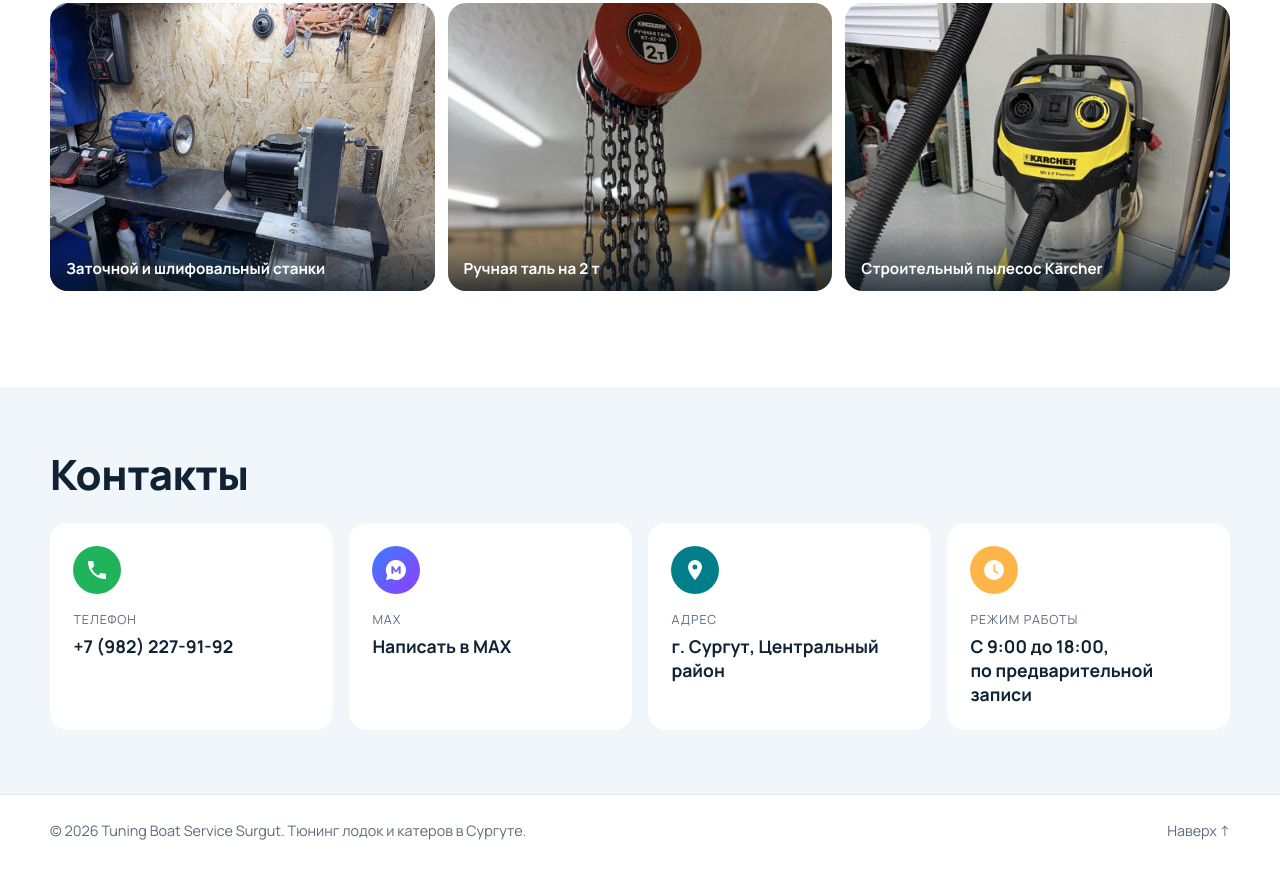
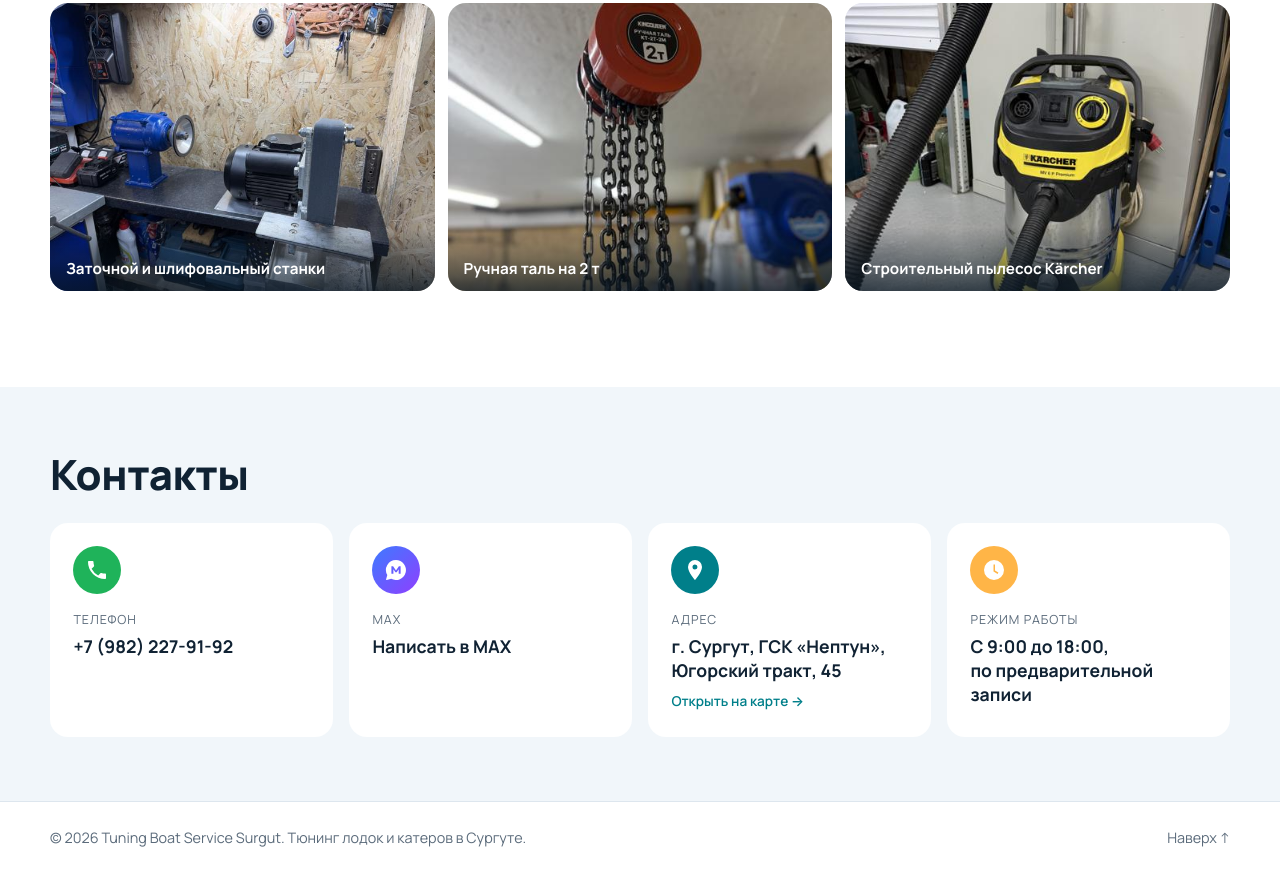
Before and after one commit to the-yaks/boat-tuning, a plain HTML site: page index.html in a window 1280 px wide. Shown: the part 4128-5001 px from the top of the page. Drawn offline with Linux system fonts and the light colour scheme.

Commit message:
Адрес: ГСК «Нептун», Югорский тракт, 45 со ссылкой на Яндекс Карты
Co-Authored-By: Claude Opus 5.5 <noreply@anthropic.com>
Claude-Session: https://claude.ai/code/session_01Gnkcb46VtdBGs2xpKo3arh

```diff
--- a/index.html
+++ b/index.html
@@ -281,6 +281,7 @@ p, li, figcaption { text-wrap: pretty; }
 .ccard__icon--clock { background: var(--sun); }
 .ccard__label { font-size: .78rem; color: var(--muted); text-transform: uppercase; letter-spacing: .08em; }
 .ccard b { font-size: 1.1rem; line-height: 1.35; }
+.ccard__more { margin-top: .2rem; font-size: .85rem; font-weight: 600; color: var(--aqua-dark); }
 @media (max-width: 960px) { .ccards { grid-template-columns: repeat(2, 1fr); } }
 @media (max-width: 480px) {
   .ccards { grid-template-columns: 1fr; gap: .7rem; }
@@ -739,11 +740,12 @@ p, li, figcaption { text-wrap: pretty; }
           <span class="ccard__label">MAX</span>
           <b data-contact-text="max">Написать в&nbsp;MAX</b>
         </a>
-        <div class="ccard">
+        <a class="ccard ccard--link" href="https://yandex.ru/maps/?text=%D0%A1%D1%83%D1%80%D0%B3%D1%83%D1%82%2C%20%D0%AE%D0%B3%D0%BE%D1%80%D1%81%D0%BA%D0%B8%D0%B9%20%D1%82%D1%80%D0%B0%D0%BA%D1%82%2C%2045%2C%20%D0%93%D0%A1%D0%9A%20%D0%9D%D0%B5%D0%BF%D1%82%D1%83%D0%BD" target="_blank" rel="noopener">
           <span class="ccard__icon ccard__icon--pin"><svg viewBox="0 0 24 24" aria-hidden="true"><path d="M12 2a7 7 0 0 0-7 7c0 5.2 7 13 7 13s7-7.8 7-13a7 7 0 0 0-7-7zm0 9.5A2.5 2.5 0 1 1 12 6.5a2.5 2.5 0 0 1 0 5z"/></svg></span>
           <span class="ccard__label">Адрес</span>
-          <b data-contact-text="address">г.&nbsp;Сургут, Центральный район</b>
-        </div>
+          <b data-contact-text="address">г.&nbsp;Сургут, ГСК «Нептун», Югорский тракт,&nbsp;45</b>
+          <span class="ccard__more">Открыть на&nbsp;карте&nbsp;→</span>
+        </a>
         <div class="ccard">
           <span class="ccard__icon ccard__icon--clock"><svg viewBox="0 0 24 24" aria-hidden="true"><path d="M12 2a10 10 0 1 0 0 20 10 10 0 0 0 0-20zm1 10.6 3.4 2-.8 1.4-4.1-2.5V6.5H13z"/></svg></span>
           <span class="ccard__label">Режим работы</span>
@@ -794,7 +796,7 @@ window.SITE_CONFIG = {
   maxUrl: "https://max.ru/u/f9LHodD0cOI_EWlX5eczMRyrgtSB1MiPvnAlhKM8POfMxDiGiavjYpwFXmU",
   maxLabel: "Написать в MAX",
 
-  address: "г. Сургут, Центральный район",
+  address: "г. Сургут, ГСК «Нептун», Югорский тракт, 45",
   hours: "С 9:00 до 18:00, по предварительной записи"
 };
 </script>
```
Also changed, not shown: portfolio.html (+6 -4 lines).
